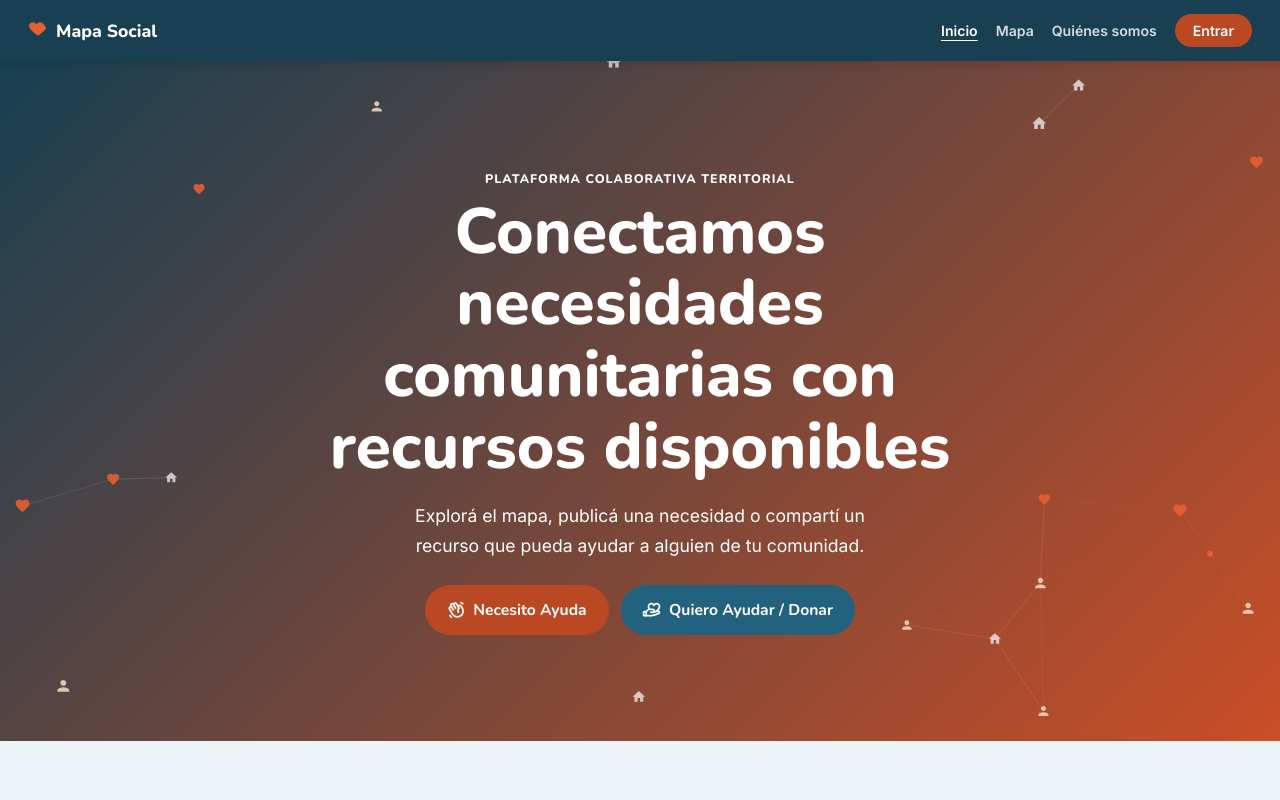
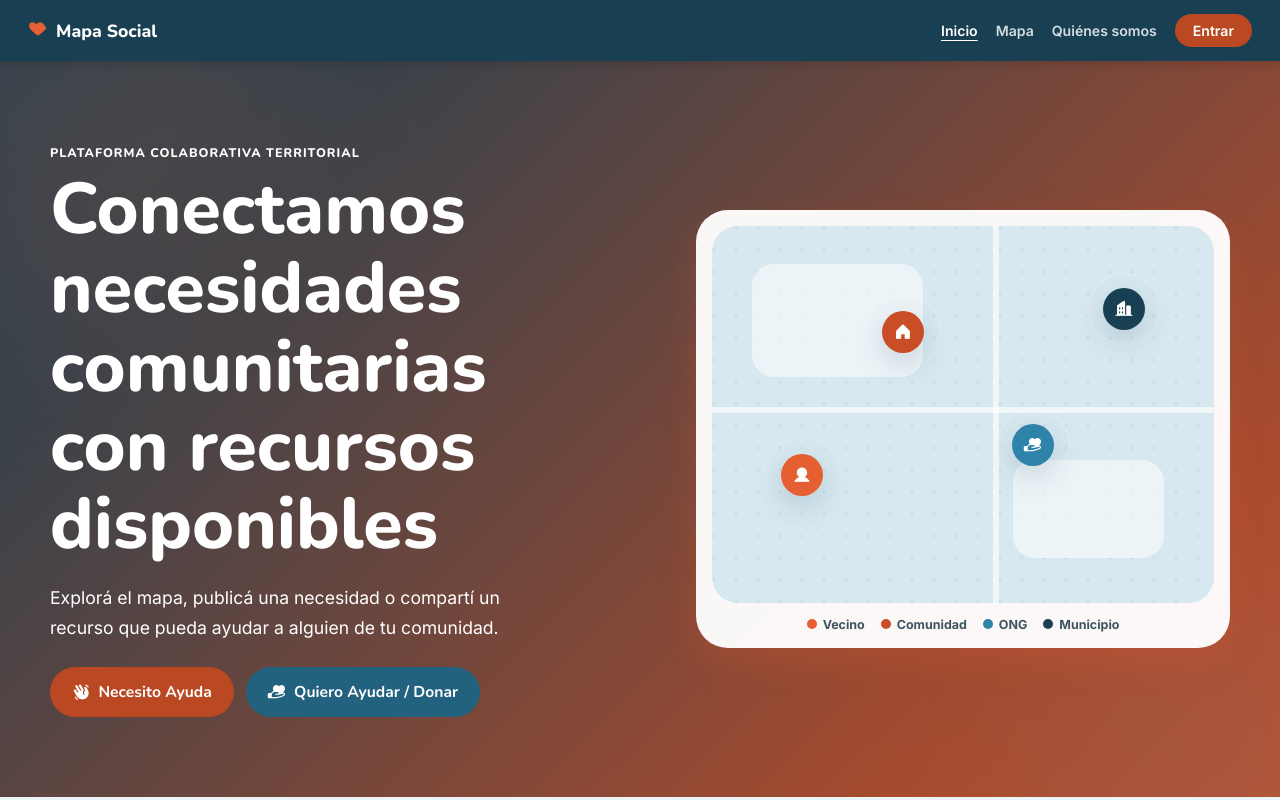
Before and after one commit to danrose222/mapa-social, an Angular app in the folder frontend/: page / in a window 1280 px wide. Shown: the top 800 px of the page. Built offline with nearby package versions, Linux system fonts and the light colour scheme.

Commit message:
feat(landing): hero a dos columnas con mini-mapa vivo y blobs de profundidad

```diff
--- a/frontend/src/app/pages/inicio/inicio.component.html
+++ b/frontend/src/app/pages/inicio/inicio.component.html
@@ -1,7 +1,11 @@
 <div class="inicio">
   <section class="inicio__hero">
-    <app-hero-network />
+    <div class="inicio__hero-blobs" aria-hidden="true">
+      <span class="inicio__hero-blob inicio__hero-blob--a"></span>
+      <span class="inicio__hero-blob inicio__hero-blob--b"></span>
+    </div>
 
+    <div class="inicio__hero-grid">
       <div class="hero-content">
         <span class="inicio__eyebrow">
           Plataforma colaborativa territorial
@@ -18,14 +22,19 @@
 
         <div class="inicio__cta-row">
           <a routerLink="/mapa" [queryParams]="{ type: 'need' }" class="btn btn--cta-ayuda">
-          <i class="ph-bold ph-hand-waving" aria-hidden="true"></i>
+            <i class="ph-fill ph-hand-waving" aria-hidden="true"></i>
             Necesito Ayuda
           </a>
 
           <a routerLink="/mapa" [queryParams]="{ type: 'help' }" class="btn btn--cta-donar">
-          <i class="ph-bold ph-hand-heart" aria-hidden="true"></i>
+            <i class="ph-fill ph-hand-heart" aria-hidden="true"></i>
             Quiero Ayudar / Donar
           </a>
+        </div>
+      </div>
+
+      <div class="inicio__hero-preview">
+        <app-hero-map-preview />
       </div>
     </div>
   </section>
--- a/frontend/src/app/pages/inicio/inicio.component.scss
+++ b/frontend/src/app/pages/inicio/inicio.component.scss
@@ -11,9 +11,8 @@
 }
 
 // Full-bleed real: de borde a borde de la ventana, con altura de "momento"
-// (no una franja fina) para que la red animada de fondo tenga lugar de
-// respirar. El contenido de texto se centra en su propio ancho de lectura
-// adentro.
+// (no una franja fina). Dos columnas en desktop (texto + prueba visual del
+// producto); en mobile se apila (ver media query).
 .inicio__hero {
   position: relative;
   overflow: hidden;
@@ -26,14 +25,11 @@
   // de la zona segura -- antes esto no importaba (la sección nunca tocaba
   // el borde), ahora que es full-bleed sí.
   padding: 80px max(24px, env(safe-area-inset-right)) 80px max(24px, env(safe-area-inset-left));
-  background: linear-gradient(135deg, var(--ink), var(--brand-dark));
-  text-align: center;
+  background: var(--gradient-warm);
 
   .hero-content {
     position: relative;
     z-index: 1;
-    max-width: 720px;
-    margin: 0 auto;
   }
 
   // Entrada escalonada (eyebrow ya la hereda de .inicio__eyebrow más abajo):
@@ -48,8 +44,8 @@
   h1 {
     margin: 10px 0 18px;
     color: #fff;
-    font-size: clamp(2.5rem, 1.6rem + 3.6vw, 4rem);
-    line-height: 1.12;
+    font-size: var(--text-3xl);
+    line-height: 1.1;
     text-wrap: balance;
     animation-delay: 90ms;
   }
@@ -60,11 +56,77 @@
   // en el peor punto del gradiente.
   p {
     max-width: 480px;
-    margin-inline: auto;
     color: #fff;
-    font-size: 1.1rem;
+    font-size: var(--text-md);
     line-height: 1.7;
     animation-delay: 180ms;
+  }
+}
+
+// Capas de profundidad detrás del contenido: dos formas orgánicas grandes,
+// muy desenfocadas -- sugieren atmósfera sin dibujar nada literal. z-index
+// 0 (el grid de contenido va en 1) y overflow:hidden en el hero las recorta.
+.inicio__hero-blobs {
+  position: absolute;
+  inset: 0;
+  z-index: 0;
+}
+
+.inicio__hero-blob {
+  position: absolute;
+  border-radius: 50%;
+  filter: blur(90px);
+  opacity: 0.16;
+}
+
+.inicio__hero-blob--a {
+  top: -220px;
+  left: -200px;
+  width: 480px;
+  height: 480px;
+  background: var(--brand);
+}
+
+.inicio__hero-blob--b {
+  right: -180px;
+  bottom: -240px;
+  width: 440px;
+  height: 440px;
+  background: var(--help-color);
+}
+
+.inicio__hero-grid {
+  position: relative;
+  z-index: 1;
+  display: grid;
+  grid-template-columns: minmax(0, 1.05fr) minmax(0, 0.95fr);
+  align-items: center;
+  gap: 56px;
+  max-width: 1180px;
+  width: 100%;
+  margin: 0 auto;
+}
+
+@media (max-width: 900px) {
+  .inicio__hero-grid {
+    grid-template-columns: 1fr;
+    gap: 40px;
+    text-align: center;
+  }
+
+  .inicio__hero {
+    .hero-content p {
+      margin-inline: auto;
+    }
+  }
+
+  .inicio__cta-row {
+    justify-content: center;
+  }
+
+  .inicio__hero-preview {
+    max-width: 420px;
+    margin: 0 auto;
   }
 }
 
@@ -103,7 +165,7 @@
 
 .inicio__cta-row {
   display: flex;
-  justify-content: center;
+  justify-content: flex-start;
   gap: 12px;
   margin-top: 24px;
   animation-delay: 270ms;
@@ -124,10 +186,16 @@
   // es clickeable sin ser ruidoso. Más específica que el :active global
   // (.btn:active:not(:disabled) en styles.scss), así que hay que repetir
   // el gesto de "apretado" acá para no perderlo mientras se sigue
-  // hovereando.
-  .btn:hover:not(:disabled) {
+  // hovereando. Sombra con tinte de marca (no --shadow-2 gris neutro):
+  // este botón sí tiene un color propio, la sombra lo acompaña.
+  .btn--cta-ayuda:hover:not(:disabled) {
     transform: translateY(-3px) scale(1.02);
-    box-shadow: var(--shadow-2);
+    box-shadow: var(--shadow-brand-md);
+  }
+
+  .btn--cta-donar:hover:not(:disabled) {
+    transform: translateY(-3px) scale(1.02);
+    box-shadow: var(--shadow-help-md);
   }
 
   .btn:active:not(:disabled) {
@@ -181,7 +249,7 @@
 
   h2 {
     margin: 0 0 8px;
-    font-size: clamp(1.6rem, 1.2rem + 1.4vw, 2.1rem);
+    font-size: var(--text-xl);
     text-wrap: balance;
   }
 }
--- a/frontend/src/app/pages/inicio/inicio.component.ts
+++ b/frontend/src/app/pages/inicio/inicio.component.ts
@@ -1,13 +1,13 @@
 import { Component } from '@angular/core';
 import { RouterLink } from '@angular/router';
 
-import { HeroNetworkComponent } from '../../shared/components/hero-network/hero-network.component';
+import { HeroMapPreviewComponent } from '../../shared/components/hero-map-preview/hero-map-preview.component';
 import { ScrollRevealDirective } from '../../shared/directives/scroll-reveal.directive';
 
 @Component({
   selector: 'app-inicio',
   standalone: true,
-  imports: [RouterLink, HeroNetworkComponent, ScrollRevealDirective],
+  imports: [RouterLink, HeroMapPreviewComponent, ScrollRevealDirective],
   templateUrl: './inicio.component.html',
   styleUrl: './inicio.component.scss',
 })
--- /dev/null
+++ b/frontend/src/app/shared/components/hero-map-preview/hero-map-preview.component.html
@@ -0,0 +1,30 @@
+<div class="hero-map">
+  <div class="hero-map__surface">
+    <span class="hero-map__block hero-map__block--a" aria-hidden="true"></span>
+    <span class="hero-map__block hero-map__block--b" aria-hidden="true"></span>
+    <span class="hero-map__road hero-map__road--h" aria-hidden="true"></span>
+    <span class="hero-map__road hero-map__road--v" aria-hidden="true"></span>
+
+    @for (pin of pins; track pin.label; let i = $index) {
+      <span
+        class="hero-map__pin"
+        [class]="'hero-map__pin--' + pin.type"
+        [style.top.%]="pin.top"
+        [style.left.%]="pin.left"
+        [style.--pin-delay.ms]="i * 160"
+      >
+        <i class="ph-fill" [class]="'ph-' + pin.icon" aria-hidden="true"></i>
+        <span class="hero-map__pulse" aria-hidden="true"></span>
+      </span>
+    }
+  </div>
+
+  <ul class="hero-map__legend">
+    @for (pin of pins; track pin.label) {
+      <li class="hero-map__legend-item">
+        <span class="hero-map__legend-dot" [class]="'hero-map__pin--' + pin.type" aria-hidden="true"></span>
+        {{ pin.label }}
+      </li>
+    }
+  </ul>
+</div>
--- /dev/null
+++ b/frontend/src/app/shared/components/hero-map-preview/hero-map-preview.component.scss
@@ -0,0 +1,155 @@
+:host {
+  display: block;
+  width: 100%;
+}
+
+.hero-map {
+  padding: 16px;
+  border-radius: var(--radius-xl);
+  background: rgb(255 255 255 / 96%);
+  box-shadow: var(--shadow-brand-md);
+}
+
+.hero-map__surface {
+  position: relative;
+  aspect-ratio: 4 / 3;
+  overflow: hidden;
+  border-radius: var(--radius-lg);
+  background-color: var(--help-color-soft);
+  background-image: var(--texture-dots);
+}
+
+// Un par de "manzanas" y dos calles bien tenues alcanzan para leerse como
+// mapa sin dibujar una ciudad entera -- el protagonista son los pines.
+.hero-map__block {
+  position: absolute;
+  border-radius: 22px;
+  background: rgb(255 255 255 / 55%);
+}
+
+.hero-map__block--a {
+  top: 10%;
+  left: 8%;
+  width: 34%;
+  height: 30%;
+}
+
+.hero-map__block--b {
+  bottom: 12%;
+  right: 10%;
+  width: 30%;
+  height: 26%;
+}
+
+.hero-map__road {
+  position: absolute;
+  background: rgb(255 255 255 / 65%);
+}
+
+.hero-map__road--h {
+  top: 48%;
+  left: 0;
+  width: 100%;
+  height: 6px;
+}
+
+.hero-map__road--v {
+  top: 0;
+  left: 56%;
+  width: 6px;
+  height: 100%;
+}
+
+.hero-map__pin {
+  position: absolute;
+  z-index: 1;
+  display: flex;
+  align-items: center;
+  justify-content: center;
+  width: 42px;
+  height: 42px;
+  border-radius: 50%;
+  color: #fff;
+  font-size: 1.15rem;
+  box-shadow: var(--shadow-2);
+  transform: translate(-50%, -50%) scale(0);
+  animation: hero-map-pin-in 480ms cubic-bezier(0.34, 1.56, 0.64, 1) both;
+  animation-delay: var(--pin-delay, 0ms);
+}
+
+@keyframes hero-map-pin-in {
+  from {
+    opacity: 0;
+    transform: translate(-50%, -50%) scale(0);
+  }
+
+  to {
+    opacity: 1;
+    transform: translate(-50%, -50%) scale(1);
+  }
+}
+
+// Anillo de pulso: sugiere actividad en vivo sin sobrecargar -- muy tenue y
+// lento. prefers-reduced-motion ya fuerza animation-duration casi a cero en
+// todo el sitio (ver styles.scss), así que en la práctica queda estático.
+.hero-map__pulse {
+  position: absolute;
+  inset: -6px;
+  border-radius: 50%;
+  border: 2px solid currentColor;
+  opacity: 0;
+  animation: hero-map-pulse 2.6s ease-out calc(var(--pin-delay, 0ms) + 480ms) infinite;
+}
+
+@keyframes hero-map-pulse {
+  0% {
+    opacity: 0.45;
+    transform: scale(0.85);
+  }
+
+  100% {
+    opacity: 0;
+    transform: scale(1.55);
+  }
+}
+
+.hero-map__pin--individual {
+  background: var(--brand);
+}
+
+.hero-map__pin--comunidad {
+  background: var(--brand-dark);
+}
+
+.hero-map__pin--ong {
+  background: var(--help-color);
+}
+
+.hero-map__pin--municipio {
+  background: var(--ink);
+}
+
+.hero-map__legend {
+  display: flex;
+  flex-wrap: wrap;
+  justify-content: center;
+  gap: 6px 16px;
+  margin: 14px 0 0;
+  padding: 0;
+  list-style: none;
+}
+
+.hero-map__legend-item {
+  display: flex;
+  align-items: center;
+  gap: 6px;
+  color: var(--ink-soft);
+  font-size: var(--text-xs);
+  font-weight: 700;
+}
+
+.hero-map__legend-dot {
+  width: 10px;
+  height: 10px;
+  border-radius: 50%;
+}
--- /dev/null
+++ b/frontend/src/app/shared/components/hero-map-preview/hero-map-preview.component.ts
@@ -0,0 +1,32 @@
+import { Component } from '@angular/core';
+
+// Prueba visual concreta de "el producto funcionando" para el hero: un mapa
+// estilizado (no Leaflet real -- un mapa con tiles de verdad en la landing
+// suma peso de red a la primera pantalla que ve cualquiera, y acá alcanza
+// con la idea) con pines de los 4 actores del modelo (usuario común,
+// comunidad, ONG, municipio) apareciendo con un pequeño "pop". Reemplaza a
+// HeroNetworkComponent como pieza central del hero -- ese queda sin usar
+// acá (sigue disponible para otra pantalla) porque esta versión muestra el
+// mapa real de la app, no una ilustración abstracta de la red.
+interface PinDemo {
+  readonly type: 'individual' | 'comunidad' | 'ong' | 'municipio';
+  readonly icon: string;
+  readonly label: string;
+  readonly top: number;
+  readonly left: number;
+}
+
+@Component({
+  selector: 'app-hero-map-preview',
+  standalone: true,
+  templateUrl: './hero-map-preview.component.html',
+  styleUrl: './hero-map-preview.component.scss',
+})
+export class HeroMapPreviewComponent {
+  readonly pins: PinDemo[] = [
+    { type: 'individual', icon: 'user', label: 'Vecino', top: 66, left: 18 },
+    { type: 'comunidad', icon: 'house', label: 'Comunidad', top: 28, left: 38 },
+    { type: 'ong', icon: 'hand-heart', label: 'ONG', top: 58, left: 64 },
+    { type: 'municipio', icon: 'buildings', label: 'Municipio', top: 22, left: 82 },
+  ];
+}
```
Lines whose indentation alone changed are shown as unchanged.
